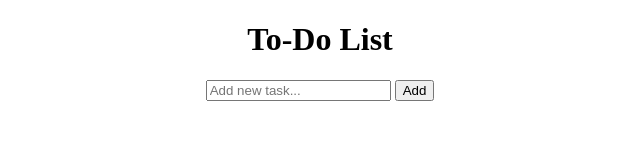
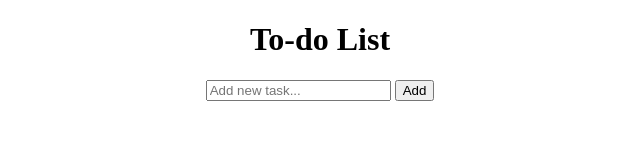
Before and after one commit to aerowide-ua/todo-list-test, a website: page index.html in a window 1280 px wide. Shown: the full height of the page, 320-960 px from the left. Drawn offline with Linux system fonts and the light colour scheme.

Commit message:
Correct capitalization in header for To-do List

```diff
--- a/index.html
+++ b/index.html
@@ -17,7 +17,7 @@
 
     <div id="app">
         <div id="main">
-            <h1 id="header">To-Do List</h1>
+            <h1 id="header">To-do List</h1>
             <input type="text" id="textbox" placeholder="Add new task..."> <button id="add" onclick="add()">Add</button>
         </div>
         <ul id="list"></ul>
```
